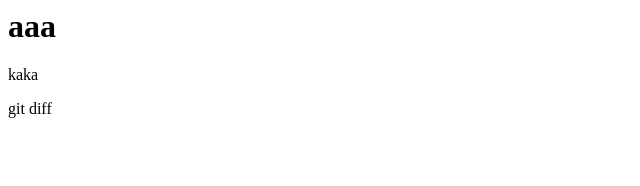
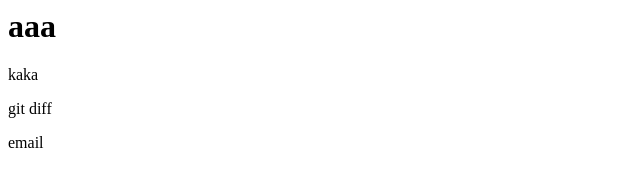
Before and after one commit to mmm0707/git_test, a plain HTML site: page index.html in a window 1280 px wide. Shown: the full height of the page, 0-640 px from the left. Drawn offline with Linux system fonts and the light colour scheme.

Commit message:
email up

```diff
--- a/index.html
+++ b/index.html
@@ -1,3 +1,4 @@
 <h1>aaa</h1>
 <p>kaka</p>
 <p>git diff</p>
+<p>email</p>
```
